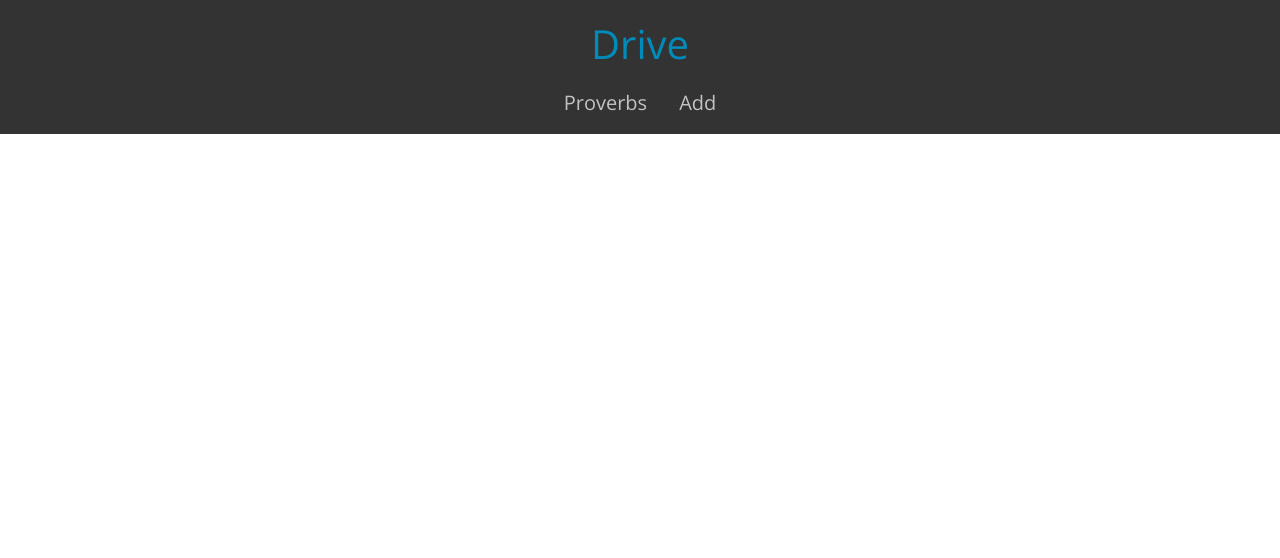
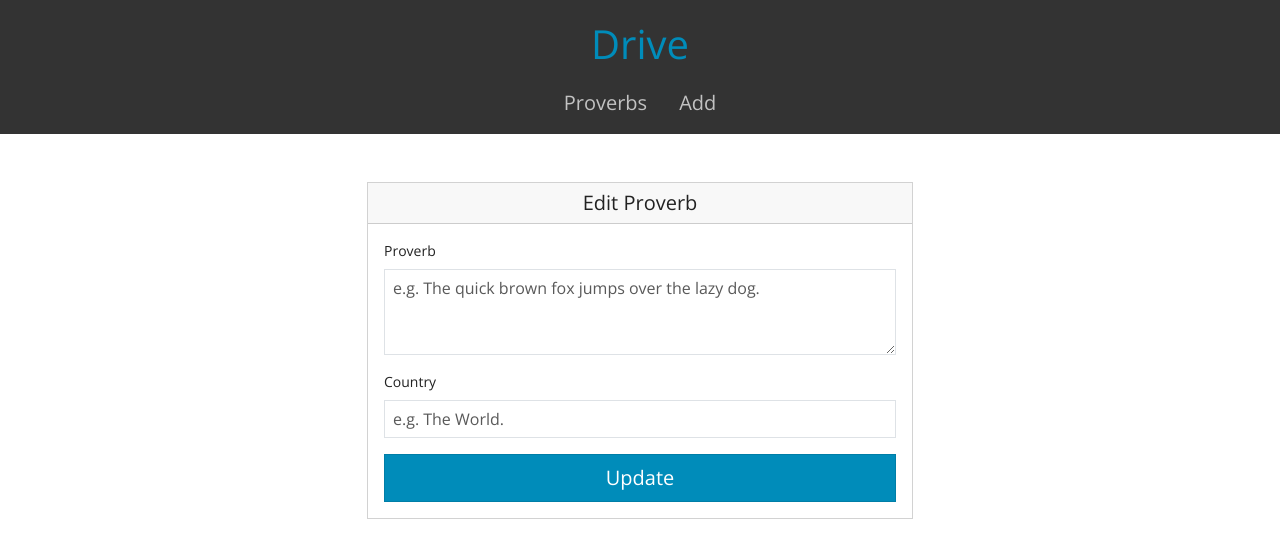
Before and after one commit to fjebernas/Drive, a React (Create React App) app in the folder drive-frontend/: page /proverbs/edit/1 in a window 1280 px wide. Before the commit this address had no page. Shown: the top 558 px of the page. Built offline with nearby package versions, Linux system fonts and the light colour scheme; no server answers.

Commit message:
integrated edit rest methods of both ends

```diff
--- a/drive-frontend/src/App.js
+++ b/drive-frontend/src/App.js
@@ -4,7 +4,8 @@ import { Route, Routes } from 'react-router-dom';
 import Header from './components/Header/Header';
 import Footer from './components/Footer/Footer';
 import FilterableTable from './components/FilterableTable/FilterableTable';
-import CreateForm from './components/CreateForm/CreateForm';
+import CreateProverbForm from './components/CreateProverbForm/CreateProverbForm';
+import EditProverbForm from './components/EditProverbForm/EditProverbForm';
 
 function App() {
   return (
@@ -25,8 +26,8 @@ function App() {
       <Routes>
         <Route path='/' element={<FilterableTable />} />
         <Route path='/proverbs' element={<FilterableTable />} />
-        {/* <Route path='/proverbs/:id' /> */}
-        <Route path='/proverbs/create' element={<CreateForm />} />
+        <Route path='/proverbs/create' element={<CreateProverbForm />} />
+        <Route path='/proverbs/edit/:id' element={<EditProverbForm />} />
       </Routes>
       <Footer />
     </div>
--- /dev/null
+++ b/drive-frontend/src/components/CreateProverbForm/CreateProverbForm.jsx
@@ -0,0 +1,64 @@
+import { useState } from "react";
+import { useNavigate } from "react-router-dom";
+import proverbService from "../../services/ProverbService";
+import InputText from "../common/InputText";
+import InputTextArea from "../common/InputTextArea";
+
+
+function CreateProverbForm() {
+
+  const navigate = useNavigate();
+
+  const [proverb, setProverb] = useState({
+    content: '',
+    country: '',
+  });
+
+  const handleContentChange = (value) => {
+    setProverb({...proverb, content: value});
+  }
+
+  const handleCountryChange = (value) => {
+    setProverb({...proverb, country: value});
+  }
+
+  const handleClick = () => {
+    proverbService.store(proverb)
+      .then(() => navigate('/'))
+      .catch(err => console.error(err));
+  }
+
+  return (
+    <div className="container mt-5">
+      <div className="row">
+        <div className="col-md-6 offset-md-3">
+          <div className="card">
+            <h5 className="card-header">Add Proverb</h5>
+            <div className="card-body">
+              <form>
+                <InputTextArea
+                  name='Proverb'
+                  rowSize={3}
+                  onChange={handleContentChange}
+                />
+                <InputText
+                  name='Country'
+                  onChange={handleCountryChange}
+                />
+                <button
+                  type="button"
+                  className=" btn btn-lg btn-primary w-100"
+                  onClick={handleClick}
+                >
+                  Submit
+                </button>
+              </form>
+            </div>
+          </div>
+        </div>
+      </div>
+    </div>
+  );
+}
+
+export default CreateProverbForm;
--- /dev/null
+++ b/drive-frontend/src/components/EditProverbForm/EditProverbForm.jsx
@@ -0,0 +1,71 @@
+import { useEffect, useState } from "react";
+import { useNavigate, useParams } from "react-router-dom";
+import proverbService from "../../services/ProverbService";
+import InputText from "../common/InputText";
+import InputTextArea from "../common/InputTextArea";
+
+function EditProverbForm() {
+
+  const { id } = useParams();
+  const navigate = useNavigate();
+
+  const [proverb, setProverb] = useState({
+    content: '',
+    country: '',
+  });
+
+  useEffect(() => {
+    proverbService.getById(id)
+      .then(res => setProverb({...res.data}));
+  }, [id]);
+
+  const handleContentChange = (value) => {
+    setProverb({...proverb, content: value});
+  }
+
+  const handleCountryChange = (value) => {
+    setProverb({...proverb, country: value});
+  }
+
+  const handleClick = () => {
+    proverbService.update(id, proverb)
+      .then(() => navigate('/'))
+      .catch(err => console.error(err));
+  }
+
+  return (
+    <div className="container mt-5">
+      <div className="row">
+        <div className="col-md-6 offset-md-3">
+          <div className="card">
+            <h5 className="card-header">Edit Proverb</h5>
+            <div className="card-body">
+              <form>
+                <InputTextArea
+                  name='Proverb'
+                  rowSize={3}
+                  onChange={handleContentChange}
+                  value={proverb.content}
+                />
+                <InputText
+                  name='Country'
+                  onChange={handleCountryChange}
+                  value={proverb.country}
+                />
+                <button
+                  type="button"
+                  className=" btn btn-lg btn-primary w-100"
+                  onClick={handleClick}
+                >
+                  Update
+                </button>
+              </form>
+            </div>
+          </div>
+        </div>
+      </div>
+    </div>
+  );
+}
+
+export default EditProverbForm;
--- /dev/null
+++ b/drive-frontend/src/components/FilterableTable/ProverbRow.jsx
@@ -0,0 +1,15 @@
+import { useNavigate } from "react-router-dom";
+
+function ProverbRow(props) {
+  const navigate = useNavigate();
+
+  return (
+    <tr onClick={() => navigate(`/proverbs/edit/${props.id}`)}>
+      <td>{props.id}</td>
+      <td>{props.content}</td>
+      <td>{props.country}</td>
+    </tr>
+  );
+}
+
+export default ProverbRow;
--- a/drive-frontend/src/components/FilterableTable/ProverbsTable.jsx
+++ b/drive-frontend/src/components/FilterableTable/ProverbsTable.jsx
@@ -1,4 +1,7 @@
+import ProverbRow from "./ProverbRow";
+
 function ProverbsTable(props) {
+
   return (
     <div className="table-responsive">
       <table className="table table-striped table-hover text-center align-middle text-nowrap">
@@ -13,11 +16,12 @@ function ProverbsTable(props) {
           {
             props.proverbs.length > 0 ?
             props.proverbs.map(proverb => (
-              <tr key={proverb.id}>
-                <td>{proverb.id}</td>
-                <td>{proverb.content}</td>
-                <td>{proverb.country}</td>
-              </tr>
+              <ProverbRow
+                key={proverb.id}
+                id={proverb.id}
+                content={proverb.content}
+                country={proverb.country}
+              />
             )) : (
               <tr>
                 <td
--- a/drive-frontend/src/components/CreateForm/InputText.jsx
+++ b/drive-frontend/src/components/common/InputText.jsx
@@ -5,10 +5,10 @@ function InputText(props) {
   }
 
   return (
-    <>
+    <div className="mb-3 d-flex flex-column">
       <label
         htmlFor={props.name}
-        className="form-label"
+        className="form-label align-self-start"
       >
         {props.name}
       </label>
@@ -19,8 +19,9 @@ function InputText(props) {
         className="form-control"
         placeholder='e.g. The World.'
         onChange={handleChange}
+        value={props.value}
       />
-    </>
+    </div>
   );
 }
 
--- a/drive-frontend/src/components/CreateForm/InputTextArea.jsx
+++ b/drive-frontend/src/components/common/InputTextArea.jsx
@@ -5,10 +5,10 @@ function InputTextArea(props) {
   }
 
   return (
-    <>
+    <div className="mb-3 d-flex flex-column">
       <label
         htmlFor={props.name}
-        className="form-label"
+        className="form-label align-self-start"
       >
         {props.name}
       </label>
@@ -19,8 +19,9 @@ function InputTextArea(props) {
         className="form-control"
         placeholder='e.g. The quick brown fox jumps over the lazy dog.'
         onChange={handleChange}
+        value={props.value}
       />
-    </>
+    </div>
   );
 }
 
--- a/drive-frontend/src/components/CreateForm/CreateForm.jsx
+++ b/drive-frontend/src/components/common/ProverbForm.jsx
@@ -1,12 +1,8 @@
-import { useState } from "react";
-import { useNavigate } from "react-router-dom";
-import proverbService from "../../services/ProverbService";
+import { useEffect, useState } from "react";
 import InputText from "./InputText";
 import InputTextArea from "./InputTextArea";
 
-function CreateForm() {
-
-  const navigate = useNavigate();
+function ProverbForm(props) {
 
   const [data, setData] = useState({
     content: '',
@@ -23,12 +19,7 @@ function CreateForm() {
 
   const handleClick = (e) => {
     e.preventDefault();
-    proverbService.store({...data})
-      .then(res => {
-        console.log('store success');
-        navigate('/proverbs');
-      })
-      .catch(err => console.error(err));
+    props.onSubmit({...data});
   }
 
   return (
@@ -36,7 +27,7 @@ function CreateForm() {
       <div className="row">
         <div className="col-md-6 offset-md-3">
           <div className="card">
-            <h5 className="card-header">Add Proverb</h5>
+            <h5 className="card-header">{props.formName}</h5>
             <div className="card-body">
               <form>
                 <div className="mb-3">
@@ -57,7 +48,7 @@ function CreateForm() {
                   className=" btn btn-lg btn-primary w-100"
                   onClick={handleClick}
                 >
-                  Submit
+                  {props.buttonName}
                 </button>
               </form>
             </div>
@@ -68,4 +59,4 @@ function CreateForm() {
   );
 }
 
-export default CreateForm;
+export default ProverbForm;
--- a/drive-frontend/src/services/ProverbService.js
+++ b/drive-frontend/src/services/ProverbService.js
@@ -8,8 +8,16 @@ class ProverbService {
     return axios.get(`${API_BASE_URL}/proverbs/`);
   }
 
+  getById(id) {
+    return axios.get(`${API_BASE_URL}/proverbs/${id}`);
+  }
+
   store(newProverb) {
     return axios.post(`${API_BASE_URL}/proverbs/`, newProverb);
+  }
+
+  update(id, updatedProverb) {
+    return axios.put(`${API_BASE_URL}/proverbs/${id}`, updatedProverb);
   }
 
 }
```
